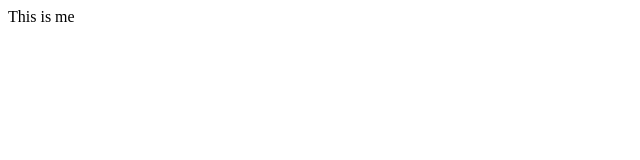
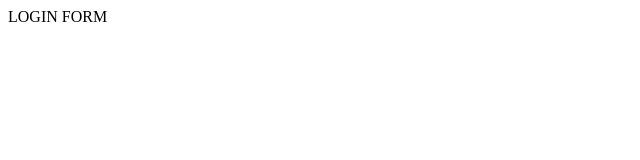
Before and after one commit to paulsron168/myappsample, a plain HTML site: page index.html in a window 1280 px wide. Shown: the full height of the page, 0-640 px from the left. Drawn offline with Linux system fonts and the light colour scheme.

Commit message:
login form

```diff
--- /dev/null
+++ b/dir2/app.js
@@ -0,0 +1 @@
+console.log('haahah');
--- a/index.html
+++ b/index.html
@@ -7,6 +7,6 @@
     <title>GIT GIT AWs</title>
 </head>
 <body>
-    This is me
+    LOGIN FORM
 </body>
 </html>
```
Also changed, not shown: log.txt (added), login.html (added).
